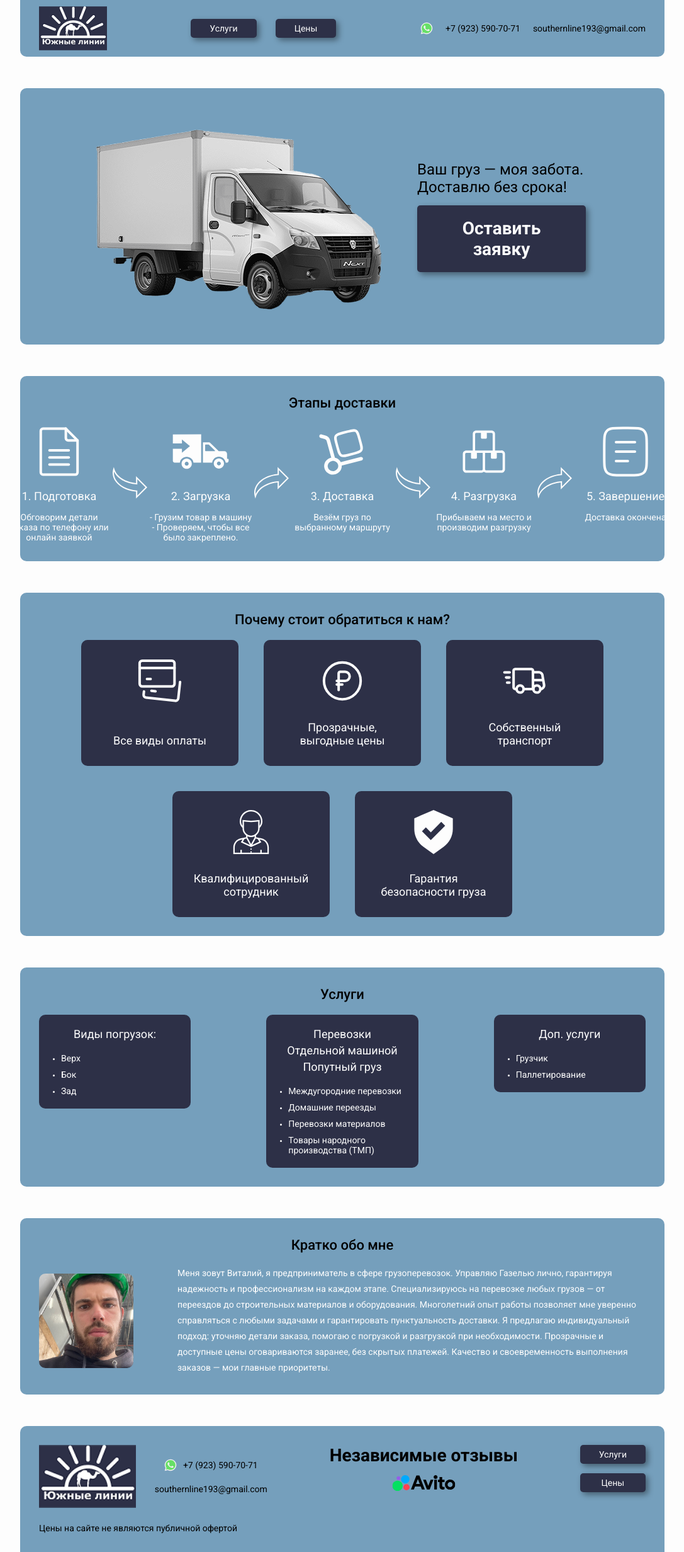
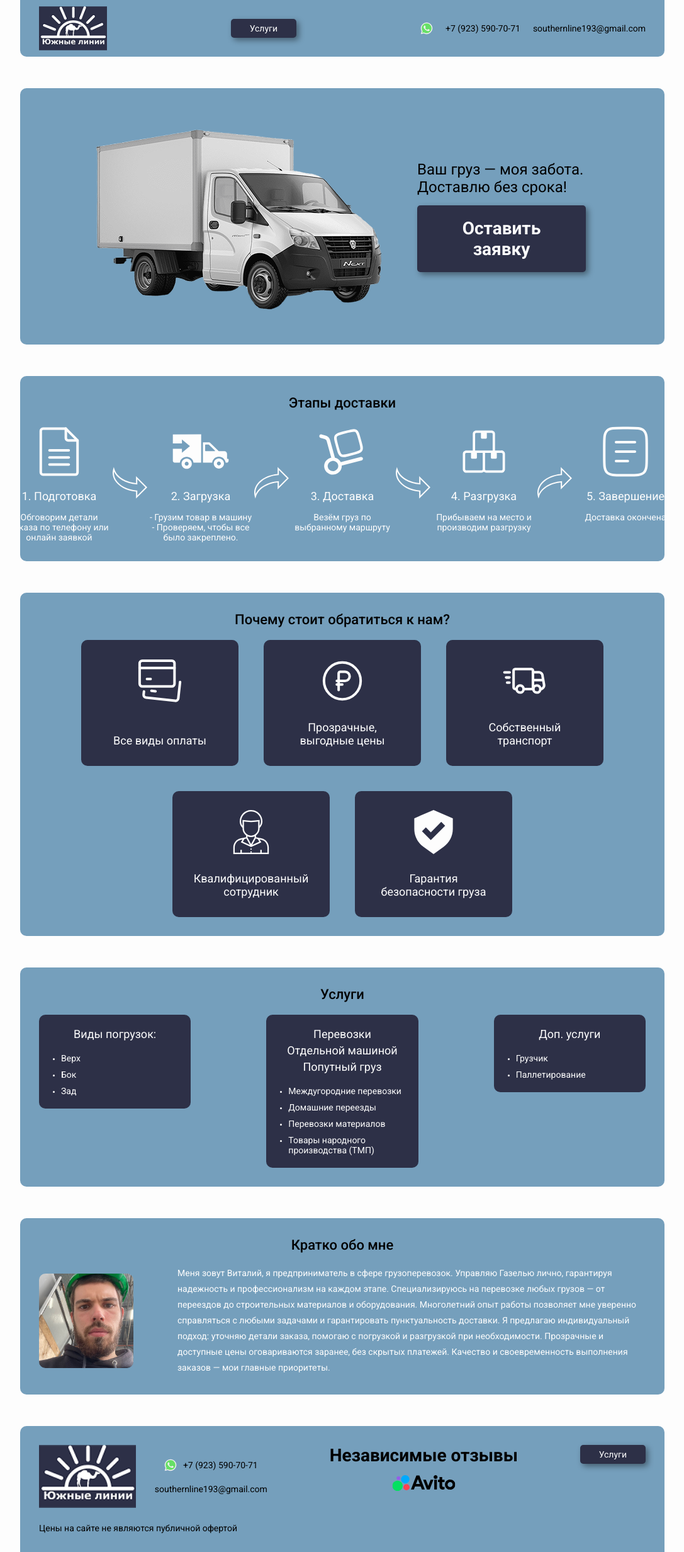
Before and after one commit to Pe4enka9/southern_lines_react, a React (Vite) app: page / in a window 1280 px wide. Shown: the whole page at 63% size, without its empty margins (96-1183 px from the left). Built offline with nearby package versions, Linux system fonts and the light colour scheme; no server answers.

Commit message:
Временно убраны цены

```diff
--- a/src/components/Footer.jsx
+++ b/src/components/Footer.jsx
@@ -58,7 +58,7 @@ export default function Footer() {
 
             <nav>
                 <a href="#services" className="btn" title="Перейти к разделу Услуги">Услуги</a>
-                <a href="#" className="btn" title="Перейти к разделу Цены">Цены</a>
+                {/*<a href="#" className="btn" title="Перейти к разделу Цены">Цены</a>*/}
                 {/*<a href="#" className="btn">Калькулятор</a>*/}
             </nav>
         </footer>
--- a/src/components/Header.jsx
+++ b/src/components/Header.jsx
@@ -15,7 +15,7 @@ export default function Header() {
 
             <nav>
                 <a href="#services" className="btn" title="Перейти к разделу Услуги">Услуги</a>
-                <a href="#" className="btn" title="Перейти к разделу Цены">Цены</a>
+                {/*<a href="#" className="btn" title="Перейти к разделу Цены">Цены</a>*/}
             </nav>
 
             <div className="contacts">
```
